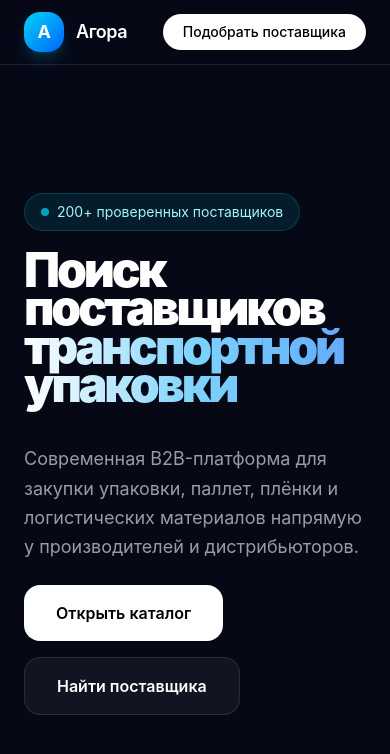
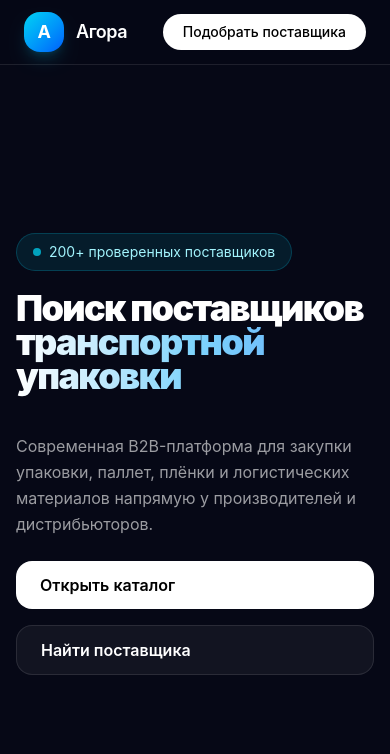
Before and after one commit to paulzverev/agora, a Next.js app: page / in a window 390 px wide. Shown: the top 754 px of the page. Built offline with nearby package versions, Linux system fonts and the light colour scheme.

Commit message:
smooth scroll, footer fix, mobile adaptation

```diff
--- a/src/app/find-supplier/page.tsx
+++ b/src/app/find-supplier/page.tsx
@@ -214,7 +214,7 @@ export default function FindSupplierPage() {
         </div>
       </header>
 
-      <section className="relative mx-auto max-w-4xl px-6 pt-14 pb-24">
+      <section className="relative mx-auto max-w-4xl px-4 pt-12 pb-20 sm:px-6">
 
         {/* HERO */}
         <div className="mb-14 text-center">
@@ -222,7 +222,7 @@ export default function FindSupplierPage() {
             AI-подбор поставщиков
           </div>
 
-          <h1 className="mt-6 text-5xl font-black leading-none tracking-[-0.06em] sm:text-6xl">
+          <h1 className="mt-6 text-4xl font-black leading-tight tracking-[-0.06em] sm:text-5xl">
             Найдём поставщиков
             <span className="gradient-text block pb-2">
               под вашу задачу
@@ -287,7 +287,7 @@ export default function FindSupplierPage() {
               Выберите один или несколько вариантов
             </p>
 
-            <div className="mt-8 grid grid-cols-2 gap-4 sm:grid-cols-4">
+            <div className="mt-8 grid grid-cols-1 gap-4 sm:grid-cols-2 lg:grid-cols-4">
               {packagingTypes.map((pt) => (
                 <button
                   key={pt.id}
@@ -314,7 +314,7 @@ export default function FindSupplierPage() {
               ))}
             </div>
 
-            <div className="mt-10 flex justify-end">
+            <div className="mt-10 flex flex-col gap-3 sm:flex-row sm:justify-end">
               <button
                 onClick={nextStep}
                 disabled={
@@ -369,7 +369,7 @@ export default function FindSupplierPage() {
               ))}
             </div>
 
-            <div className="mt-10 flex justify-between">
+            <div className="mt-10 flex flex-col gap-3 sm:flex-row sm:justify-between">
               <button
                 onClick={prevStep}
                 className="rounded-2xl border border-white/10 bg-white/5 px-6 py-4 text-sm text-white/70 transition hover:bg-white/10"
@@ -424,7 +424,7 @@ export default function FindSupplierPage() {
               </div>
             </div>
 
-            <div className="mt-12 flex justify-between">
+            <div className="mt-12 flex flex-col gap-3 sm:flex-row sm:justify-between">
               <button
                 onClick={prevStep}
                 className="rounded-2xl border border-white/10 bg-white/5 px-6 py-4 text-sm text-white/70 transition hover:bg-white/10"
@@ -513,8 +513,7 @@ export default function FindSupplierPage() {
       {/* FOOTER */}
       <footer className="border-t border-white/10 py-8">
         <div className="mx-auto max-w-7xl px-6 text-center text-sm text-white/40">
-          © 2026 Агора — B2B-платформа
-          транспортной упаковки
+          © 2026 Агора
         </div>
       </footer>
     </main>
--- a/src/app/page.tsx
+++ b/src/app/page.tsx
@@ -14,7 +14,7 @@ export default function Page() {
       initial: { opacity: 0, y: 30 },
       whileInView: { opacity: 1, y: 0 },
       viewport: { once: true, margin: '-60px' },
-      transition: { duration: 0.6, ease: [0.25, 0.46, 0.45, 0.94] as [number, number, number, number], delay },
+      transition: { duration: 0.9, ease: [0.22, 1, 0.36, 1] as [number, number, number, number], delay },
     };
   }
 
@@ -29,7 +29,7 @@ export default function Page() {
 
       {/* SCROLL CONTAINER */}
       <main
-        className="scroll-snap-container h-full overflow-y-scroll snap-y snap-mandatory"
+        className="scroll-snap-container h-full overflow-y-scroll snap-y snap-proximity"
         style={{ scrollPaddingTop: '64px' }}
       >
         {/* HEADER */}
@@ -63,7 +63,7 @@ export default function Page() {
         </header>
 
         {/* HERO */}
-        <section className="snap-start relative mx-auto flex h-[calc(100vh-64px)] max-w-7xl items-center overflow-hidden px-6 py-6">
+        <section className="snap-start relative mx-auto flex h-[calc(100vh-64px)] max-w-7xl items-center overflow-hidden px-4 py-6 sm:px-6 sm:py-8">
           <div className="grid w-full h-full items-center gap-6 lg:grid-cols-2 lg:gap-8">
 
             {/* LEFT */}
@@ -77,7 +77,7 @@ export default function Page() {
               </motion.div>
 
               <motion.h1
-                className="max-w-3xl text-5xl font-black leading-[0.8] tracking-[-0.065em] sm:text-6xl lg:text-7xl"
+                className="max-w-3xl text-4xl font-black leading-[0.95] tracking-[-0.045em] sm:text-5xl lg:text-6xl xl:text-7xl"
                 {...fadeUp(0.1)}
               >
                 Поиск поставщиков
@@ -87,7 +87,7 @@ export default function Page() {
               </motion.h1>
 
               <motion.p
-                className="mt-6 max-w-xl text-lg leading-relaxed text-white/60 sm:text-xl"
+                className="mt-6 max-w-xl text-base leading-relaxed text-white/60 sm:text-lg"
                 {...fadeUp(0.2)}
               >
                 Современная B2B-платформа для закупки упаковки,
@@ -96,18 +96,18 @@ export default function Page() {
               </motion.p>
 
               <motion.div
-                className="mt-6 flex flex-wrap gap-4"
+                className="mt-6 flex flex-col gap-4 sm:flex-row"
                 {...fadeUp(0.3)}
               >
                 <Link
                   href="/catalog"
-                  className="rounded-2xl bg-white px-8 py-4 text-base font-semibold text-black transition duration-300 hover:scale-[1.02]"
+                  className="rounded-2xl bg-white px-6 py-3 text-base font-semibold text-black transition duration-300 hover:scale-[1.02] sm:px-8 sm:py-4"
                 >
                   Открыть каталог
                 </Link>
                 <Link
                   href="/find-supplier"
-                  className="rounded-2xl border border-white/10 bg-white/5 px-8 py-4 text-base font-semibold text-white transition duration-300 hover:bg-white/10"
+                  className="rounded-2xl border border-white/10 bg-white/5 px-6 py-3 text-base font-semibold text-white transition duration-300 hover:bg-white/10 sm:px-8 sm:py-4"
                 >
                   Найти поставщика
                 </Link>
@@ -137,12 +137,12 @@ export default function Page() {
 
         {/* FEATURES */}
         <section className="snap-start flex min-h-screen items-center">
-          <div className="mx-auto w-full max-w-7xl px-6 py-16">
+          <div className="mx-auto w-full max-w-7xl px-4 py-12 sm:px-6 sm:py-16">
             <motion.div className="mb-14 text-center" {...fadeUp(0)}>
               <div className="section-badge inline-flex">
                 Возможности платформы
               </div>
-              <h2 className="mt-5 text-4xl font-bold tracking-tight sm:text-5xl">
+              <h2 className="mt-5 text-3xl font-bold tracking-tight sm:text-4xl lg:text-5xl">
                 Всё для современных B2B-закупок
               </h2>
             </motion.div>
@@ -171,14 +171,14 @@ export default function Page() {
 
         {/* CTA */}
         <section className="snap-start flex min-h-screen items-center">
-          <div className="mx-auto w-full max-w-5xl px-6 py-16">
+          <div className="mx-auto w-full max-w-5xl px-4 py-12 sm:px-6 sm:py-16">
             <motion.div
               className="cta-card overflow-hidden rounded-[40px] p-10 sm:p-16"
               {...fadeUp(0)}
             >
               <div className="relative z-10 mx-auto max-w-2xl text-center">
                 <motion.h2
-                  className="text-4xl font-black leading-tight sm:text-5xl"
+                  className="text-3xl font-black leading-tight sm:text-4xl lg:text-5xl"
                   {...fadeUp(0.1)}
                 >
                   Найдите поставщика
@@ -186,7 +186,7 @@ export default function Page() {
                 </motion.h2>
 
                 <motion.p
-                  className="mt-6 text-lg leading-relaxed text-white/70"
+                  className="mt-6 text-base leading-relaxed text-white/70 sm:text-lg"
                   {...fadeUp(0.2)}
                 >
                   Сравнивайте предложения, отправляйте заявки и
@@ -194,18 +194,18 @@ export default function Page() {
                 </motion.p>
 
                 <motion.div
-                  className="mt-10 flex flex-wrap justify-center gap-4"
+                  className="mt-10 flex flex-col gap-4 justify-center sm:flex-row sm:gap-6"
                   {...fadeUp(0.3)}
                 >
                   <Link
                     href="/catalog"
-                    className="rounded-2xl bg-white px-8 py-4 font-semibold text-black transition hover:scale-[1.02]"
+                    className="rounded-2xl bg-white px-6 py-3 font-semibold text-black transition hover:scale-[1.02] sm:px-8 sm:py-4"
                   >
                     Перейти в каталог
                   </Link>
                   <Link
                     href="/find-supplier"
-                    className="rounded-2xl border border-white/15 bg-white/10 px-8 py-4 font-semibold text-white transition hover:bg-white/15"
+                    className="rounded-2xl border border-white/15 bg-white/10 px-6 py-3 font-semibold text-white transition hover:bg-white/15 sm:px-8 sm:py-4"
                   >
                     Оставить заявку
                   </Link>
@@ -214,11 +214,10 @@ export default function Page() {
             </motion.div>
 
             <motion.div
-              className="mt-8 flex justify-center gap-6 text-sm text-white/30"
+              className="mt-8 flex justify-center text-sm text-white/30"
               {...fadeUp(0.4)}
             >
               <span>© 2026 Агора</span>
-              <span>B2B-платформа транспортной упаковки</span>
             </motion.div>
           </div>
         </section>
```
